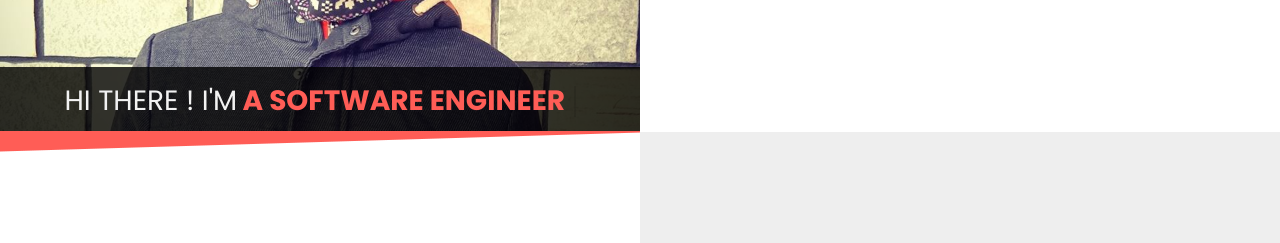
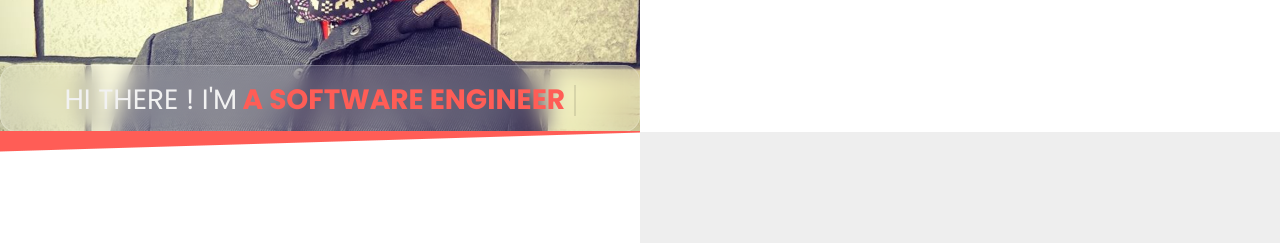
Before and after one commit to shivajigree/Personal-Web-Html, a plain HTML site: page index.html in a window 1280 px wide. Shown: the part 268-511 px from the top of the page. Drawn offline with nearby package versions, Linux system fonts and the light colour scheme.

Commit message:
Glass effect added to homepage text

```diff
--- a/css/style.css
+++ b/css/style.css
@@ -2003,3 +2003,12 @@ body.blog .pagination li a i {
 	}
 
 }
+
+.glassmorphism {
+  background: rgba(255, 255, 255, 0.12); /* translucent */
+  border-radius: 16px;
+  box-shadow: 0 4px 30px rgba(0, 0, 0, 0.1);
+  backdrop-filter: blur(10px);
+  -webkit-backdrop-filter: blur(10px); /* Safari */
+  border: 1px solid rgba(255, 255, 255, 0.2);
+}
--- a/index.html
+++ b/index.html
@@ -56,7 +56,7 @@
             <section class="topleft">
                 <div class="bl-box row valign-wrapper">
                     <div class="row valign-wrapper">
-                        <div class="title-heading">
+                        <div class="title-heading glassmorphism">
                             <div class="selector uppercase" id="selector">
                                 <h3 class="ah-headline p-none m-none">
                                     <span class="font-weight-300">Hi There ! I'm</span>
```
